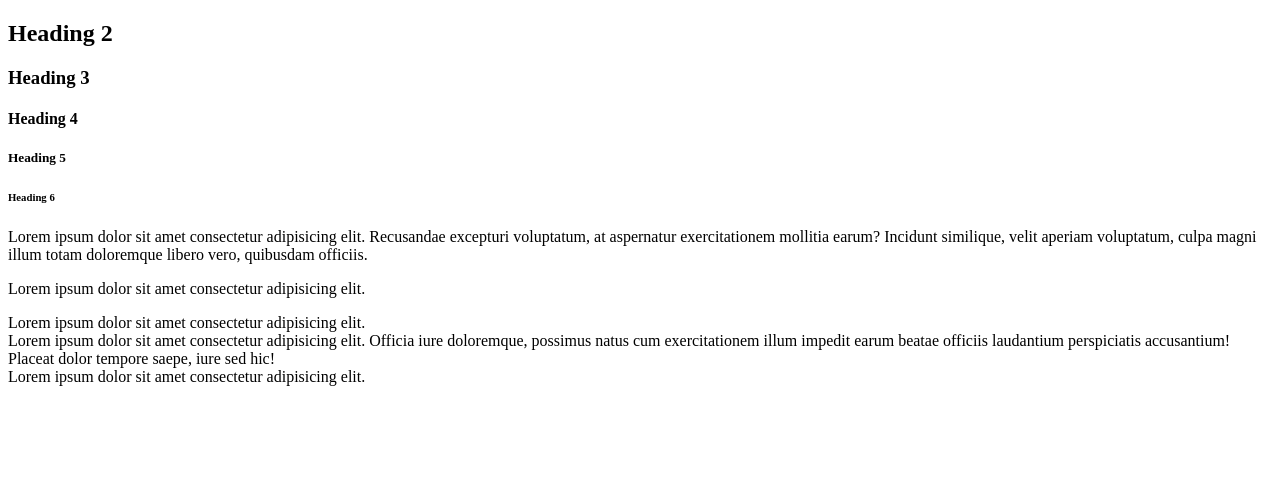
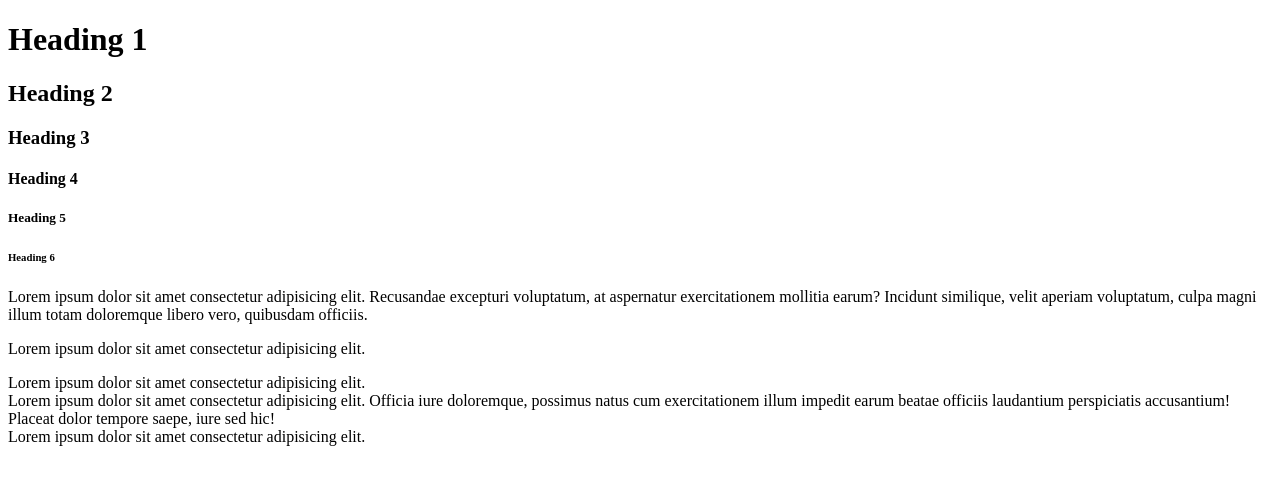
Before and after one commit to clovis-de-melo/css-display-grid, a plain HTML site: page index.html in a window 1280 px wide. Drawn offline with Linux system fonts and the light colour scheme.

Commit message:
fix: typo

```diff
--- a/index.html
+++ b/index.html
@@ -8,6 +8,7 @@
     <title>CSS - Display Grid</title>
 </head>
 <body>
+    <h1>Heading 1</h1>
     <h2>Heading 2</h2>
     <h3>Heading 3</h3>
     <h4>Heading 4</h4>
```
Lines whose indentation alone changed are shown as unchanged.
